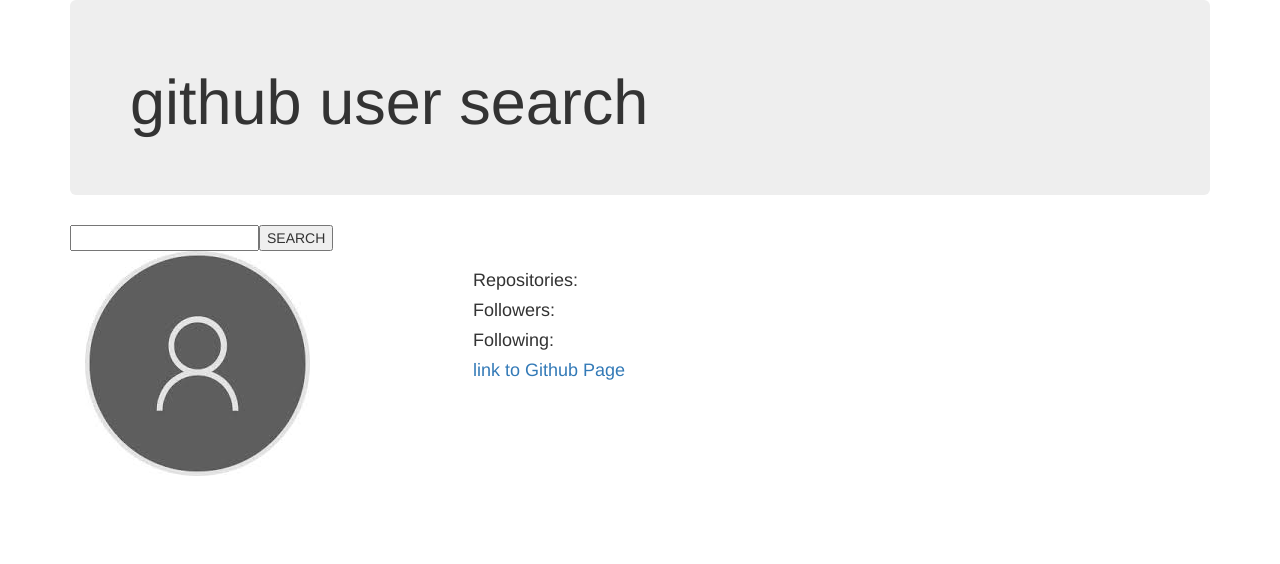
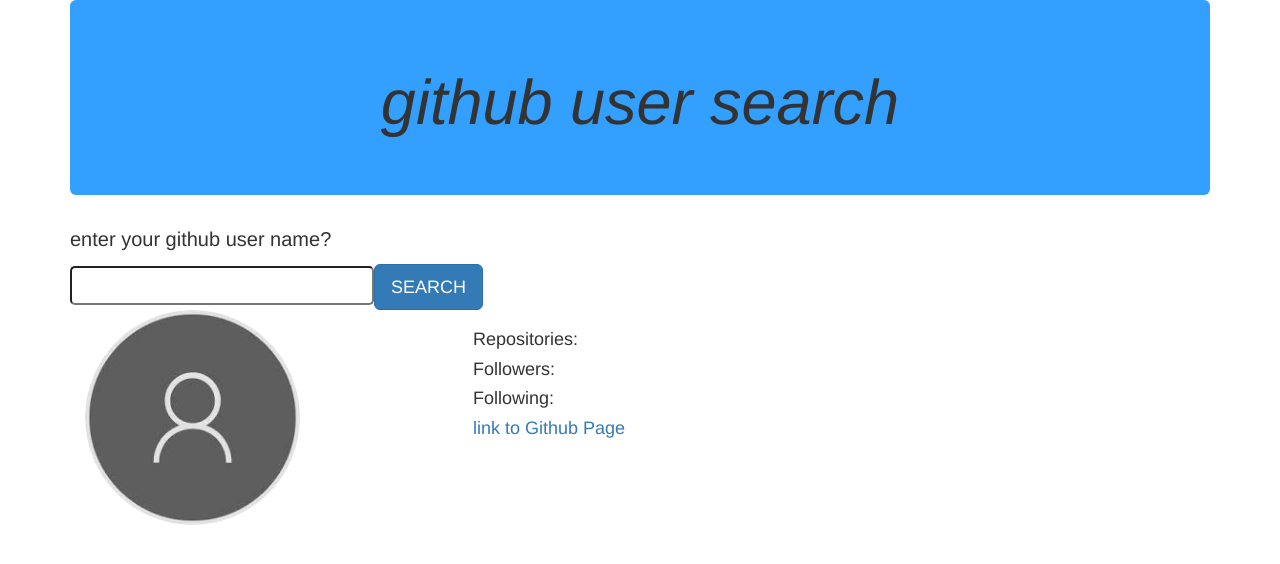
Before and after one commit to abdilatifbashir/github-user-lookup, an Angular app: page / in a window 1280 px wide. Shown: the top 564 px of the page. Built offline with nearby package versions, Linux system fonts and the light colour scheme.

Commit message:
add styles,backgroundcolor to header align, style button

```diff
--- a/src/app/app.component.html
+++ b/src/app/app.component.html
@@ -1,17 +1,18 @@
 <!--The content below is only a placeholder and can be replaced.-->
 
 <div class="container">
-  <div class="jumbotron">
+  <div class="jumbotron" style="background-color:#339FFF;text-align:center; font-style:italic;">
     <h1>github user search</h1>
   </div>
   <div class="row">
     <div class="col-sm-6">
-      <input [(ngModel)]="userName">
-      <button (click)="userSearch()">SEARCH</button>
+      <p style="font-size:20px;">enter your github user name?</p>
+      <input [(ngModel)]="userName" style="height:39px; width:304px; border-radius:5px;">
+      <button (click)="userSearch()" class="btn btn-primary btn-lg">SEARCH</button>
     </div>
   </div>
   <div class="col-sm-6">
-    <img [src]="avatarUrl">
+    <img [src]="avatarUrl" style="width:215px; border-radius:50%; border-color:blue;">
     <div style="float:right;">
       <h3>{{githubData.name}}</h3>
       <h4>Repositories: {{githubData.public_repos}}</h4>
```
